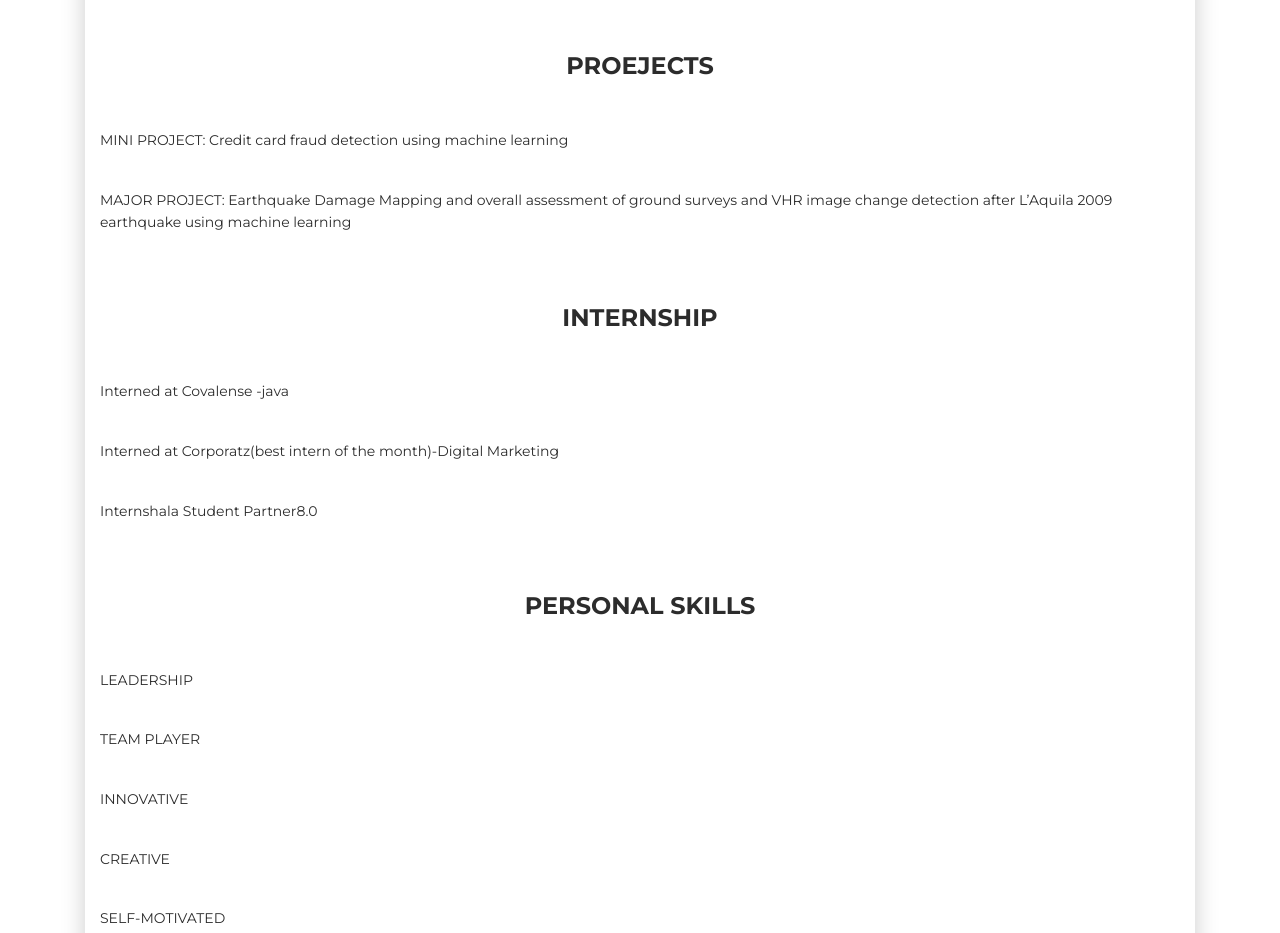
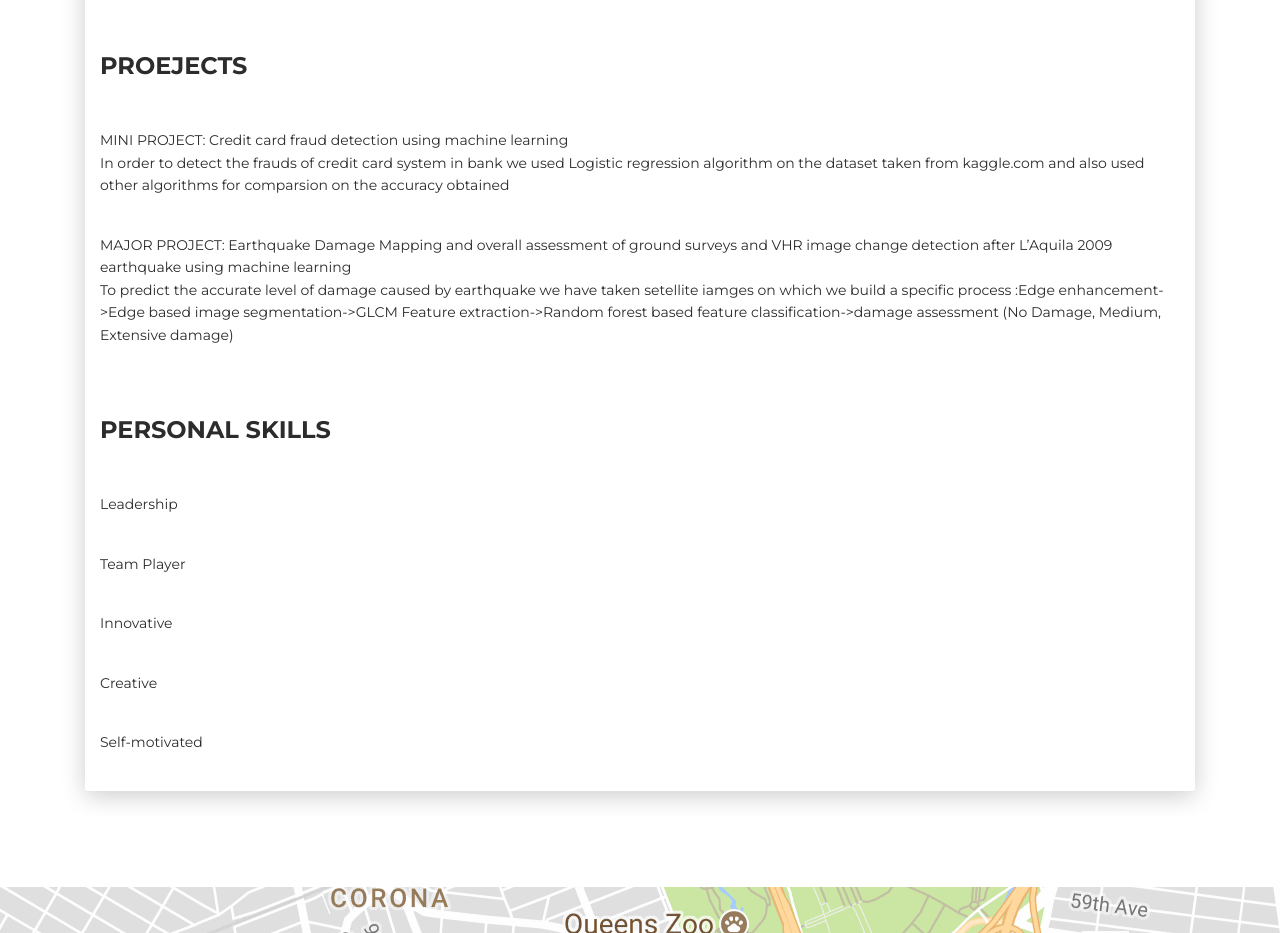
Before and after one commit to Aishwaryakotharu/portofolio, a website: page index.html in a window 1280 px wide. Shown: the part 4800-5733 px from the top of the page. Drawn offline with Linux system fonts and the light colour scheme.

Commit message:
Update index.html

```diff
--- a/index.html
+++ b/index.html
@@ -336,7 +336,7 @@ aishwarya-k-671398160" rel="tooltip" title="Follow me on Linkedin"><i class="fa
   <div class="container cc-reference">
               <div class="col-lg-2 col-md-3 cc-reference-header"><img src="images/activity.jpg" alt="Image"/></div>
 
-              <div class="h4 mb-4 text-center title">TECHNICAL ACTIVITIES</div>
+              <div class="h4 mb-4 text-left title">TECHNICAL ACTIVITIES</div>
                  <p>.</p><br>
                 <p> -Organized event IF APPS WERE PEOPLE at MAGISTECH 2017 at a National level.</p><br>
                 <p> -Participated in SMART INDIA HACKTHON 2018 and made till finals.</p><br>
@@ -352,23 +352,18 @@ aishwarya-k-671398160" rel="tooltip" title="Follow me on Linkedin"><i class="fa
            <br> <p> -Attended workshop at Machine learning at Altimetrix.</p><br>
 
 
-                <div class="h4 mb-4 text-center title">PROEJECTS</div><br>
-                <p> MINI PROJECT: Credit card fraud detection using machine learning </p><br>
-                <p> MAJOR PROJECT: Earthquake Damage Mapping and overall assessment of ground surveys and VHR image change detection after L’Aquila 2009 earthquake using machine learning</p><br>
+                <div class="h4 mb-4 text-left title">PROEJECTS</div><br>
+                <p> MINI PROJECT: Credit card fraud detection using machine learning<br>    In order to detect the frauds of credit card system in bank we used Logistic regression algorithm on the dataset taken from kaggle.com and also used other algorithms for comparsion on the accuracy obtained</p><br>
+                <p> MAJOR PROJECT: Earthquake Damage Mapping and overall assessment of ground surveys and VHR image change detection after L’Aquila 2009 earthquake using machine learning<br>  To predict the accurate level of damage caused by earthquake we have taken setellite iamges on which  we build a specific process :Edge enhancement->Edge based image segmentation->GLCM Feature extraction->Random forest based feature classification->damage assessment (No Damage, Medium, Extensive damage) </p><br>
 
 
-                <div class="h4 mb-4 text-center title">INTERNSHIP</div><br>
-                <p >Interned at Covalense -java </p><br>
-                <p >Interned at Corporatz(best intern of the month)-Digital Marketing</p><br>
-                <p >Internshala Student Partner8.0</p><br>
 
-
-                  <div class="h4 mb-4 text-center title">PERSONAL SKILLS </div><br>
-                   <p> LEADERSHIP</p><br>
-                   <p> TEAM PLAYER</p><br>
-                   <p> INNOVATIVE</p><br>
-                   <p> CREATIVE</p><br>
-                   <p> SELF-MOTIVATED</p><br>
+                  <div class="h4 mb-4 text-left title">PERSONAL SKILLS </div><br>
+                   <p> Leadership</p><br>
+                   <p> Team Player</p><br>
+                   <p> Innovative</p><br>
+                   <p> Creative</p><br>
+                   <p> Self-motivated</p><br>
                      </div>
                    </div>
                  </div>
```
